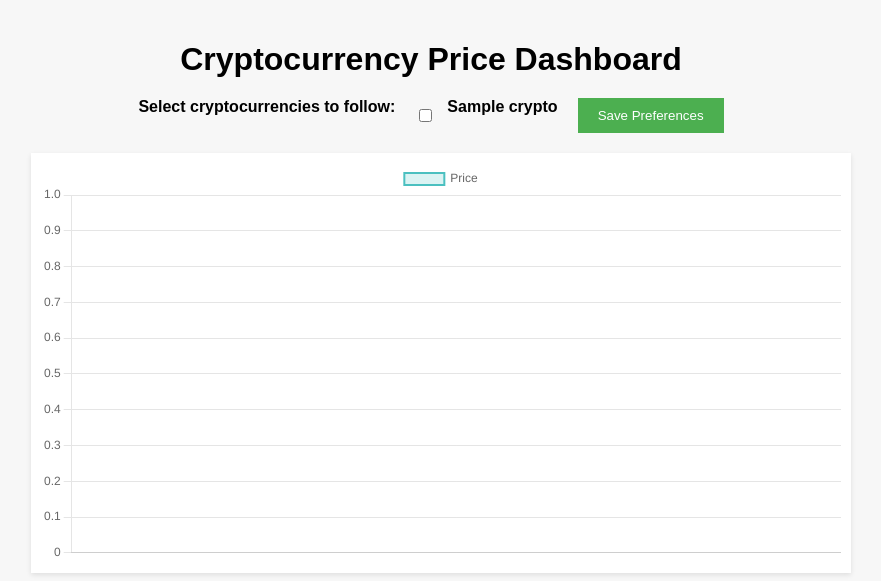
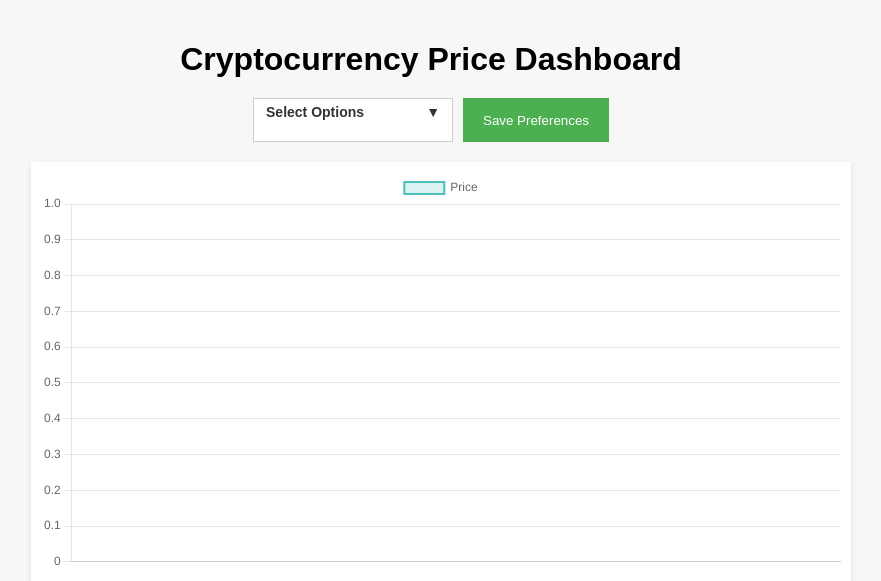
Before and after one commit to RishabhRathi-Dev/cryptoker, a Flask app: template templates/dashboard.html in a window 1280 px wide. Shown: the top 581 px of the page, without its empty margins (209-1090 px from the left). Run offline with Flask 3, Linux system fonts and the light colour scheme; the template is opened without the code that fills it: most values are stand-ins (such as "Sample title", 1, 10 or a date in 2020).

Commit message:
drop down to select cryptos making it more user friendly

```diff
--- a/static/css/dashboard.css
+++ b/static/css/dashboard.css
@@ -10,6 +10,72 @@ body {
     margin: 0 auto;
     padding: 20px;
 }
+
+/* Cryptocurrency Dropdown Styles */
+.dropdown {
+    position: relative;
+    font-size: 14px;
+    width: 200px;
+    color: #333;
+}
+
+.dropdown-list {
+    padding: 12px;
+    background: #fff;
+    position: absolute;
+    top: 30px;
+    left: 2px;
+    right: 2px;
+    box-shadow: 0 1px 2px 1px rgba(0, 0, 0, .15);
+    transform-origin: 50% 0;
+    transform: scale(1, 0);
+    transition: transform .15s ease-in-out .15s;
+    max-height: 66vh;
+    overflow-y: scroll;
+}
+
+.dropdown-option {
+    display: block;
+    padding: 8px 12px;
+    opacity: 0;
+    transition: opacity .15s ease-in-out;
+}
+
+.dropdown-label {
+    display: block;
+    height: 30px;
+    background: #fff;
+    border: 1px solid #ccc;
+    padding: 6px 12px;
+    line-height: 1;
+    cursor: pointer;
+}
+
+.dropdown-label:before {
+    content: '▼';
+    float: right;
+}
+
+.dropdown.on .dropdown-list {
+    transform: scale(1, 1);
+    transition-delay: 0s;
+}
+
+.dropdown.on .dropdown-option {
+    opacity: 1;
+    transition-delay: .2s;
+}
+
+.dropdown.on .dropdown-label:before {
+    content: '▲';
+}
+
+[type="checkbox"] {
+    position: relative;
+    top: -1px;
+    margin-right: 4px;
+}
+
 
 h1 {
     text-align: center;
--- /dev/null
+++ b/static/js/checkbox_dropdown.js
@@ -0,0 +1,92 @@
+(function($) {
+    var CheckboxDropdown = function(el) {
+      var _this = this;
+      this.isOpen = false;
+      this.areAllChecked = false;
+      this.$el = $(el);
+      this.$label = this.$el.find('.dropdown-label');
+      this.$checkAll = this.$el.find('[data-toggle="check-all"]').first();
+      this.$inputs = this.$el.find('[type="checkbox"]');
+
+      this.onCheckBox();
+
+      this.$label.on('click', function(e) {
+        e.preventDefault();
+        _this.toggleOpen();
+      });
+
+      this.$checkAll.on('click', function(e) {
+        e.preventDefault();
+        _this.onCheckAll();
+      });
+
+      this.$inputs.on('change', function(e) {
+        _this.onCheckBox();
+      });
+    };
+
+    CheckboxDropdown.prototype.onCheckBox = function() {
+      this.updateStatus();
+    };
+
+    CheckboxDropdown.prototype.updateStatus = function() {
+      var checked = this.$el.find(':checked');
+
+      this.areAllChecked = false;
+      this.$checkAll.html('Check All');
+
+      if(checked.length <= 0) {
+        this.$label.html('Select Options');
+      }
+      else if(checked.length === 1) {
+        this.$label.html(checked.parent('label').text());
+      }
+      else if(checked.length === this.$inputs.length) {
+        this.$label.html('All Selected');
+        this.areAllChecked = true;
+        this.$checkAll.html('Uncheck All');
+      }
+      else {
+        this.$label.html(checked.length + ' Selected');
+      }
+    };
+
+    CheckboxDropdown.prototype.onCheckAll = function(checkAll) {
+      if(!this.areAllChecked || checkAll) {
+        this.areAllChecked = true;
+        this.$checkAll.html('Uncheck All');
+        this.$inputs.prop('checked', true);
+      }
+      else {
+        this.areAllChecked = false;
+        this.$checkAll.html('Check All');
+        this.$inputs.prop('checked', false);
+      }
+
+      this.updateStatus();
+    };
+
+    CheckboxDropdown.prototype.toggleOpen = function(forceOpen) {
+      var _this = this;
+
+      if(!this.isOpen || forceOpen) {
+         this.isOpen = true;
+         this.$el.addClass('on');
+        $(document).on('click', function(e) {
+          if(!$(e.target).closest('[data-control]').length) {
+           _this.toggleOpen();
+          }
+        });
+      }
+      else {
+        this.isOpen = false;
+        this.$el.removeClass('on');
+        $(document).off('click');
+      }
+    };
+
+    var checkboxesDropdowns = document.querySelectorAll('[data-control="checkbox-dropdown"]');
+    for(var i = 0, length = checkboxesDropdowns.length; i < length; i++) {
+      new CheckboxDropdown(checkboxesDropdowns[i]);
+    }
+  })(jQuery);
--- a/templates/dashboard.html
+++ b/templates/dashboard.html
@@ -11,22 +11,31 @@
     <div class="container">
         <h1>Cryptocurrency Price Dashboard</h1>
         <form id="cryptoForm" method="post">
-            <label>Select cryptocurrencies to follow:</label><br>
-            {% for crypto in available_cryptos %}
-            <input type="checkbox" id="{{ crypto }}" name="cryptos" value="{{ crypto }}" {% if crypto in selected_cryptos %}checked{% endif %}>
-            <label for="{{ crypto }}">{{ crypto }}</label><br>
-            {% endfor %}
+            <div class="dropdown" data-control="checkbox-dropdown">
+                <label class="dropdown-label">Select cryptocurrencies to follow:</label>
+                <div class="dropdown-list">
+                    <a href="#" data-toggle="check-all" class="dropdown-option">Check All</a>
+                    {% for crypto in available_cryptos %}
+                        <label class="dropdown-option">
+                            <input type="checkbox" name="cryptos" value="{{ crypto }}" {% if crypto in selected_cryptos %}checked{% endif %}>
+                            {{ crypto }}
+                        </label>
+                    {% endfor %}
+                </div>
+            </div>
             <button type="submit">Save Preferences</button>
         </form>
         <div class="chart-container">
             <canvas id="chart"></canvas>
         </div>
     </div>
+    <script src="https://code.jquery.com/jquery-3.6.0.min.js"></script>
     <script src="https://cdn.jsdelivr.net/npm/chart.js"></script>
     <script>
         const selectedCryptos = {{ selected_cryptos | tojson }};
         const currencyData = {{ currency_data | tojson }};
     </script>
     <script src="{{ url_for('static', filename= 'js/live_chart.js') }}"></script>
+    <script src="{{ url_for('static', filename= 'js/checkbox_dropdown.js') }}"></script>
 </body>
 </html>
```
